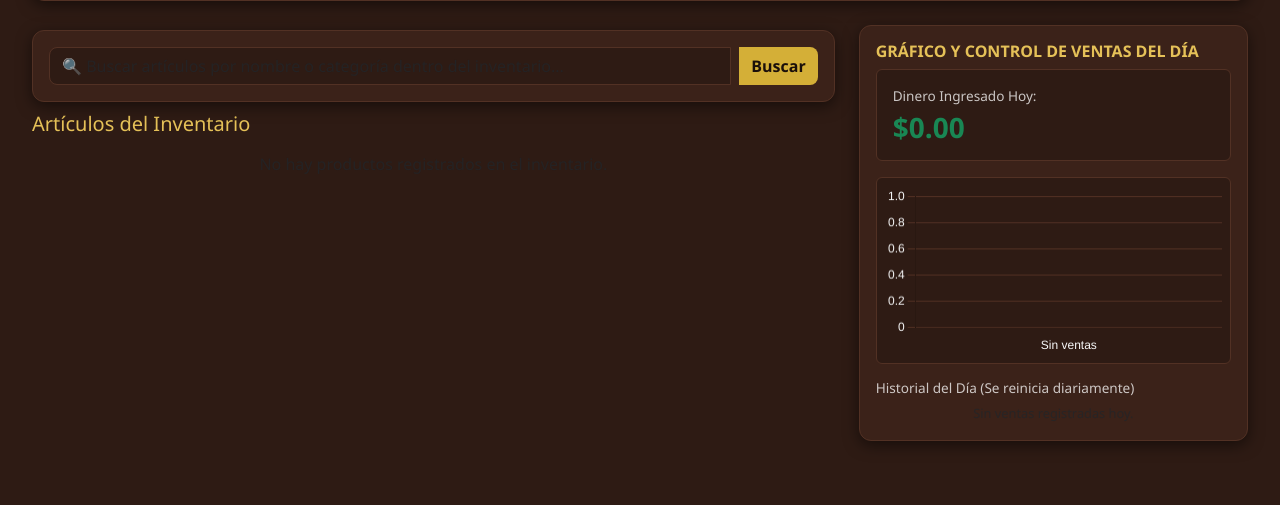
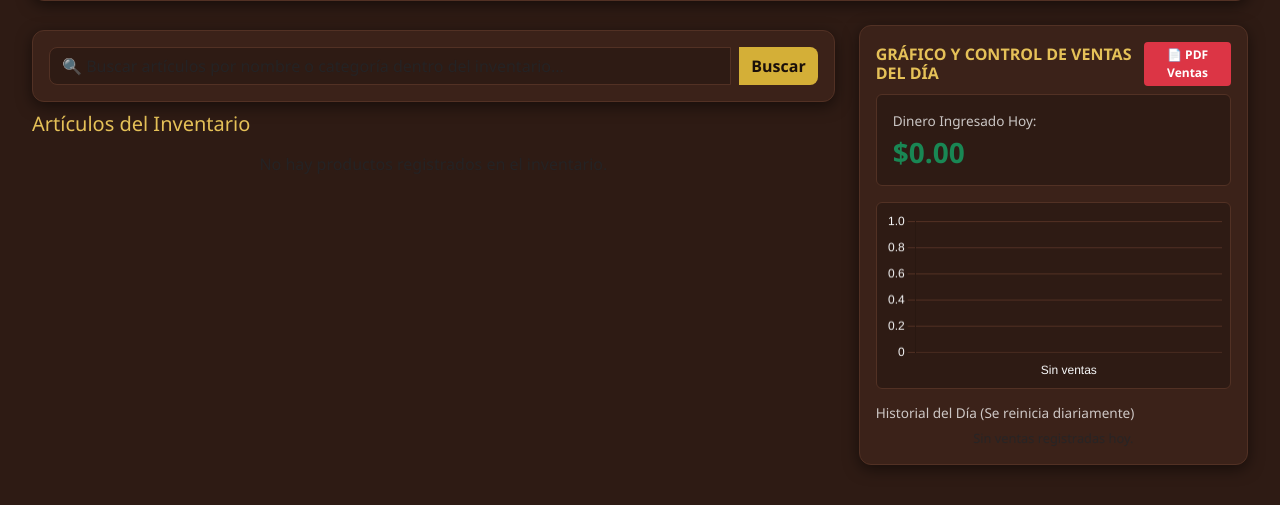
Before and after one commit to kenyibelisario-ops/sistema-inventario-casa-antigua, a Flask app: template templates/index.html in a window 1280 px wide. Shown: the part 108-613 px from the top of the page. Run offline with Flask 3, Linux system fonts and the light colour scheme; the template is opened without the code that fills it, so the values that code supplies are empty.

Commit message:
informe de ventas

```diff
--- a/app.py
+++ b/app.py
@@ -1,9 +1,17 @@
-from flask import Flask, render_template, request, redirect, url_for, session, flash
+from flask import Flask, render_template, request, redirect, url_for, session, flash, make_response
 from werkzeug.middleware.proxy_fix import ProxyFix
 from datetime import datetime
 import pg8000
 import os
 import urllib.parse
+from io import BytesIO
+
+# Importaciones para generación de PDF profesional con ReportLab
+from reportlab.lib.pagesizes import letter
+from reportlab.lib import colors
+from reportlab.lib.units import inch
+from reportlab.platypus import SimpleDocTemplate, Paragraph, Spacer, Table, TableStyle, HRFlowable
+from reportlab.lib.styles import getSampleStyleSheet, ParagraphStyle
 
 app = Flask(__name__)
 app.secret_key = 'clave_secreta_casa_antigua_2026'
@@ -160,10 +168,10 @@ def panel():
         })
 
     ventas_del_dia = []
-    cursor.execute("SELECT producto, cantidad, usuario, total FROM ventas_diarias ORDER BY id DESC;")
+    cursor.execute("SELECT producto, cantidad, usuario, total, fecha FROM ventas_diarias ORDER BY id DESC;")
     for v in cursor.fetchall():
         ventas_del_dia.append({
-            "producto": v[0], "cantidad": v[1], "usuario": v[2], "total": float(v[3])
+            "producto": v[0], "cantidad": v[1], "usuario": v[2], "total": float(v[3]), "fecha": str(v[4])
         })
 
     historial_permanente = []
@@ -220,10 +228,12 @@ def agregar():
     categoria = request.form.get('categoria', 'GENERAL').upper()
     imagen = request.form.get('imagen', '').strip()
 
+    # 1. Validación del nombre
     if not nombre or nombre.isdigit():
         flash("El nombre del producto no puede estar vacío ni contener únicamente números", "danger")
         return redirect(url_for('panel'))
 
+    # 2. Validación del precio
     try:
         precio = float(request.form.get('precio', 0))
     except ValueError:
@@ -234,6 +244,7 @@ def agregar():
         flash("coloque un precio valido", "danger")
         return redirect(url_for('panel'))
 
+    # 3. Validación de la cantidad de stock
     try:
         stock = int(request.form.get('stock', 0))
     except ValueError:
@@ -242,6 +253,11 @@ def agregar():
 
     if stock <= 0:
         flash("coloque una cantidad de stock valida", "danger")
+        return redirect(url_for('panel'))
+
+    # 4. Validación del campo URL de la imagen
+    if imagen and not (imagen.startswith("http://") or imagen.startswith("https://")):
+        flash("coloque una URL de imagen valida", "danger")
         return redirect(url_for('panel'))
 
     if not imagen:
@@ -345,11 +361,241 @@ def eliminar(prod_id):
     conexion.close()
     return redirect(url_for('panel'))
 
+@app.route('/reporte-pdf')
+def reporte_pdf():
+    if 'usuario' not in session:
+        return redirect(url_for('login'))
+
+    verificar_cambio_dia()
+
+    conexion = obtener_conexion()
+    cursor = conexion.cursor()
+
+    cursor.execute("SELECT producto, cantidad, total, usuario, fecha FROM ventas_diarias ORDER BY id DESC;")
+    ventas = cursor.fetchall()
+
+    cursor.close()
+    conexion.close()
+
+    total_dinero = sum(float(v[2]) for v in ventas)
+    total_unidades = sum(int(v[1]) for v in ventas)
+
+    conteo_productos = {}
+    ingreso_por_producto = {}
+    for v in ventas:
+        prod = v[0]
+        cant = int(v[1])
+        tot = float(v[2])
+        conteo_productos[prod] = conteo_productos.get(prod, 0) + cant
+        ingreso_por_producto[prod] = ingreso_por_producto.get(prod, 0.0) + tot
+
+    prod_mas_vendido = "N/A"
+    cant_mas_vendido = 0
+    if conteo_productos:
+        prod_mas_vendido = max(conteo_productos, key=conteo_productos.get)
+        cant_mas_vendido = conteo_productos[prod_mas_vendido]
+
+    buffer = BytesIO()
+    doc = SimpleDocTemplate(
+        buffer,
+        pagesize=letter,
+        rightMargin=36, leftMargin=36, topMargin=36, bottomMargin=36
+    )
+
+    elements = []
+    styles = getSampleStyleSheet()
+
+    c_marron_oscuro = colors.HexColor('#2e1b14')
+    c_marron_tarjeta = colors.HexColor('#3b2219')
+    c_dorado = colors.HexColor('#d4af37')
+    c_verde = colors.HexColor('#198754')
+
+    titulo_style = ParagraphStyle(
+        'TituloReporte',
+        parent=styles['Heading1'],
+        fontName='Helvetica-Bold',
+        fontSize=20,
+        textColor=c_dorado,
+        alignment=1,
+        spaceAfter=4
+    )
+
+    subtitulo_style = ParagraphStyle(
+        'SubtituloReporte',
+        parent=styles['Normal'],
+        fontName='Helvetica',
+        fontSize=10,
+        textColor=colors.white,
+        alignment=1,
+        spaceAfter=10
+    )
+
+    seccion_style = ParagraphStyle(
+        'SeccionHeader',
+        parent=styles['Heading2'],
+        fontName='Helvetica-Bold',
+        fontSize=12,
+        textColor=c_marron_oscuro,
+        spaceBefore=12,
+        spaceAfter=6
+    )
+
+    cell_bold = ParagraphStyle(
+        'CellBold',
+        parent=styles['Normal'],
+        fontName='Helvetica-Bold',
+        fontSize=9,
+        textColor=colors.HexColor('#1a0f0a')
+    )
+
+    cell_normal = ParagraphStyle(
+        'CellNormal',
+        parent=styles['Normal'],
+        fontName='Helvetica',
+        fontSize=8.5,
+        textColor=colors.HexColor('#222222')
+    )
+
+    cell_header = ParagraphStyle(
+        'CellHeader',
+        parent=styles['Normal'],
+        fontName='Helvetica-Bold',
+        fontSize=9,
+        textColor=colors.white
+    )
+
+    fecha_hoy = datetime.now().strftime("%d/%m/%Y %I:%M %p")
+    header_data = [
+        [Paragraph("CAFÉ-CASA ANTIGUA", titulo_style)],
+        [Paragraph(f"REPORTE DETALLADO DE VENTAS DIARIAS — GENERADO EL {fecha_hoy}", subtitulo_style)]
+    ]
+    t_header = Table(header_data, colWidths=[7.2*inch])
+    t_header.setStyle(TableStyle([
+        ('BACKGROUND', (0, 0), (-1, -1), c_marron_tarjeta),
+        ('ALIGN', (0, 0), (-1, -1), 'CENTER'),
+        ('VALIGN', (0, 0), (-1, -1), 'MIDDLE'),
+        ('TOPPADDING', (0, 0), (-1, -1), 12),
+        ('BOTTOMPADDING', (0, 0), (-1, -1), 10),
+        ('LEFTPADDING', (0, 0), (-1, -1), 15),
+        ('RIGHTPADDING', (0, 0), (-1, -1), 15),
+        ('BOX', (0, 0), (-1, -1), 1.5, c_dorado),
+    ]))
+    elements.append(t_header)
+    elements.append(Spacer(1, 15))
+
+    elements.append(Paragraph("Resumen General de la Jornada", seccion_style))
+    elements.append(HRFlowable(width="100%", thickness=1, color=c_dorado, spaceAfter=8))
+
+    resumen_data = [
+        [
+            Paragraph("Total Dinero Ingresado", cell_bold),
+            Paragraph(f"${total_dinero:.2f}", ParagraphStyle('GreenText', parent=cell_bold, textColor=c_verde, fontSize=11))
+        ],
+        [
+            Paragraph("Producto Más Vendido", cell_bold),
+            Paragraph(f"{prod_mas_vendido} ({cant_mas_vendido} unidades)", cell_normal)
+        ],
+        [
+            Paragraph("Total Unidades Vendidas", cell_bold),
+            Paragraph(f"{total_unidades} artículos", cell_normal)
+        ],
+        [
+            Paragraph("Total Transacciones Registradas", cell_bold),
+            Paragraph(f"{len(ventas)} ventas", cell_normal)
+        ],
+        [
+            Paragraph("Generado por", cell_bold),
+            Paragraph(f"{session.get('usuario')} (Rol: {session.get('rol').upper()})", cell_normal)
+        ]
+    ]
+    t_resumen = Table(resumen_data, colWidths=[2.5*inch, 4.7*inch])
+    t_resumen.setStyle(TableStyle([
+        ('BACKGROUND', (0, 0), (-1, -1), colors.HexColor('#fcf8f2')),
+        ('GRID', (0, 0), (-1, -1), 0.5, colors.HexColor('#e0d5c1')),
+        ('TOPPADDING', (0, 0), (-1, -1), 6),
+        ('BOTTOMPADDING', (0, 0), (-1, -1), 6),
+        ('LEFTPADDING', (0, 0), (-1, -1), 10),
+        ('RIGHTPADDING', (0, 0), (-1, -1), 10),
+    ]))
+    elements.append(t_resumen)
+    elements.append(Spacer(1, 15))
+
+    if conteo_productos:
+        elements.append(Paragraph("Desglose por Producto Vendido", seccion_style))
+        elements.append(HRFlowable(width="100%", thickness=1, color=c_dorado, spaceAfter=8))
+
+        prod_table_data = [
+            [Paragraph("Producto", cell_header), Paragraph("Cantidad Vendida", cell_header), Paragraph("Total Recaudado", cell_header)]
+        ]
+        for prod_nombre, cant_tot in conteo_productos.items():
+            ing_tot = ingreso_por_producto[prod_nombre]
+            prod_table_data.append([
+                Paragraph(prod_nombre, cell_normal),
+                Paragraph(str(cant_tot), cell_normal),
+                Paragraph(f"${ing_tot:.2f}", cell_bold)
+            ])
+
+        t_prod = Table(prod_table_data, colWidths=[3.5*inch, 1.8*inch, 1.9*inch])
+        t_prod.setStyle(TableStyle([
+            ('BACKGROUND', (0, 0), (-1, 0), c_marron_tarjeta),
+            ('GRID', (0, 0), (-1, -1), 0.5, colors.HexColor('#d1c2a5')),
+            ('ROWBACKGROUNDS', (0, 1), (-1, -1), [colors.white, colors.HexColor('#f9f6f0')]),
+            ('TOPPADDING', (0, 0), (-1, -1), 5),
+            ('BOTTOMPADDING', (0, 0), (-1, -1), 5),
+            ('LEFTPADDING', (0, 0), (-1, -1), 8),
+            ('RIGHTPADDING', (0, 0), (-1, -1), 8),
+        ]))
+        elements.append(t_prod)
+        elements.append(Spacer(1, 15))
+
+    elements.append(Paragraph("Detalle Cronológico de Transacciones del Día", seccion_style))
+    elements.append(HRFlowable(width="100%", thickness=1, color=c_dorado, spaceAfter=8))
+
+    if ventas:
+        detalles_data = [
+            [Paragraph("Fecha / Hora", cell_header), Paragraph("Producto", cell_header), Paragraph("Cant.", cell_header), Paragraph("Monto Total", cell_header), Paragraph("Atendido Por", cell_header)]
+        ]
+        for v in ventas:
+            f_str = str(v[4])[:19]
+            detalles_data.append([
+                Paragraph(f_str, cell_normal),
+                Paragraph(v[0], cell_normal),
+                Paragraph(str(v[1]), cell_normal),
+                Paragraph(f"${float(v[2]):.2f}", cell_bold),
+                Paragraph(v[3], cell_normal)
+            ])
+
+        t_detalles = Table(detalles_data, colWidths=[1.6*inch, 2.3*inch, 0.7*inch, 1.3*inch, 1.3*inch])
+        t_detalles.setStyle(TableStyle([
+            ('BACKGROUND', (0, 0), (-1, 0), c_marron_tarjeta),
+            ('GRID', (0, 0), (-1, -1), 0.5, colors.HexColor('#d1c2a5')),
+            ('ROWBACKGROUNDS', (0, 1), (-1, -1), [colors.white, colors.HexColor('#f9f6f0')]),
+            ('TOPPADDING', (0, 0), (-1, -1), 5),
+            ('BOTTOMPADDING', (0, 0), (-1, -1), 5),
+            ('LEFTPADDING', (0, 0), (-1, -1), 8),
+            ('RIGHTPADDING', (0, 0), (-1, -1), 8),
+        ]))
+        elements.append(t_detalles)
+    else:
+        elements.append(Paragraph("No se han registrado ventas durante el día de hoy.", cell_normal))
+
+    elements.append(Spacer(1, 20))
+    elements.append(Paragraph("© 2026 Café-Casa Antigua — Sistema de Control de Inventario y Ventas", ParagraphStyle('FooterText', parent=styles['Normal'], fontName='Helvetica-Oblique', fontSize=8, textColor=colors.gray, alignment=1)))
+
+    doc.build(elements)
+    pdf_val = buffer.getvalue()
+    buffer.close()
+
+    response = make_response(pdf_val)
+    response.headers['Content-Type'] = 'application/pdf'
+    response.headers['Content-Disposition'] = f'inline; filename=Reporte_Ventas_Diarias_{datetime.now().strftime("%Y%m%d")}.pdf'
+    return response
+
 @app.route('/logout')
 def logout():
     session.pop('usuario', None)
     session.pop('rol', None)
-    return redirect(url_for('login'))
+    return redirect(url_for('panel'))
 
 if __name__ == '__main__':
     app.run(debug=True)
--- a/templates/index.html
+++ b/templates/index.html
@@ -159,7 +159,13 @@
 
             <div class="col-lg-4 d-flex flex-column gap-4" style="position: sticky; top: 20px;">
                 <div class="card-cafe p-3">
-                    <h6 class="text-dorado mb-2 fw-bold">GRÁFICO Y CONTROL DE VENTAS DEL DÍA</h6>
+                    <div class="d-flex justify-content-between align-items-center mb-2">
+                        <h6 class="text-dorado m-0 fw-bold">GRÁFICO Y CONTROL DE VENTAS DEL DÍA</h6>
+                        <a href="/reporte-pdf" target="_blank" class="btn btn-danger btn-sm fw-bold py-1 px-2" style="font-size: 0.75rem; background-color: #dc3545; border: none;">
+                            📄 PDF Ventas
+                        </a>
+                    </div>
+
                     <div class="p-3 mb-3 rounded" style="background-color: #2e1b14; border: 1px solid #523124;">
                         <p class="mb-1 text-claro-sub" style="font-size: 0.85rem;">Dinero Ingresado Hoy:</p>
                         <h3 class="text-success fw-bold m-0">${{ "%.2f"|format(total_dinero_hoy) }}</h3>
```
